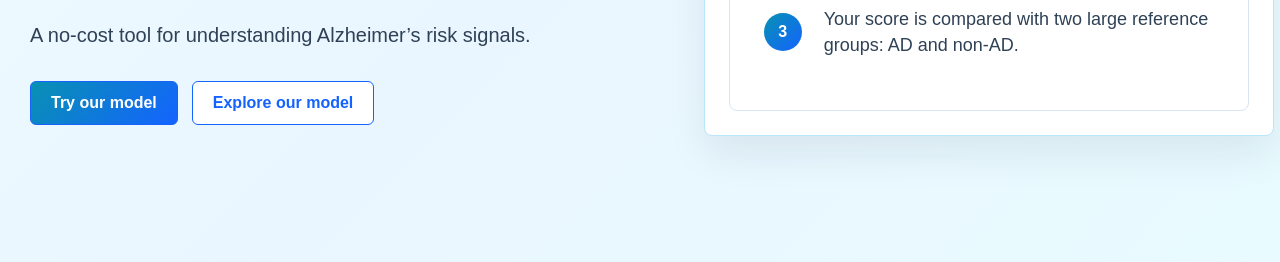
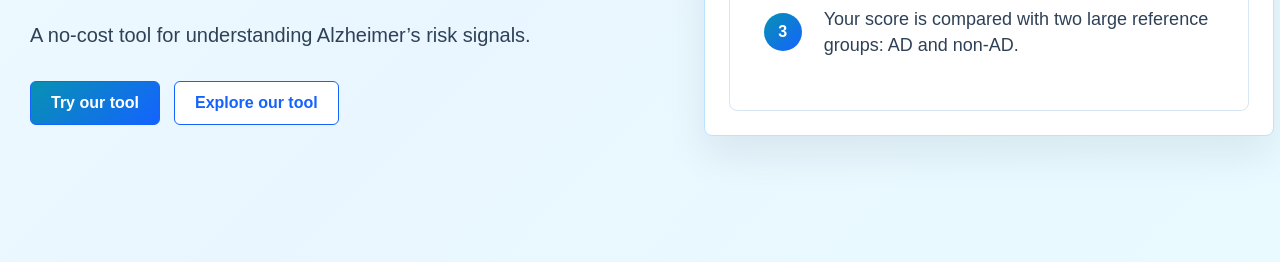
Before and after one commit to HI-dsvffsfd/AlzAware, a plain HTML site: page docs/index.html in a window 1280 px wide. Shown: the part 538-800 px from the top of the page. Drawn offline with Linux system fonts and the light colour scheme.

Commit message:
update home page text

```diff
--- a/docs/index.html
+++ b/docs/index.html
@@ -38,8 +38,8 @@
       </p>
 
       <div class="actions">
-        <a class="btn-primary" href="assessment.html">Try our model</a>
-        <a class="btn-secondary" href="model.html">Explore our model</a>
+        <a class="btn-primary" href="assessment.html">Try our tool</a>
+        <a class="btn-secondary" href="model.html">Explore our tool</a>
       </div>
     </div>
 
```
